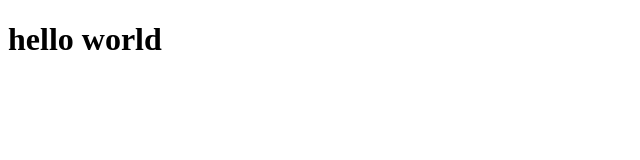
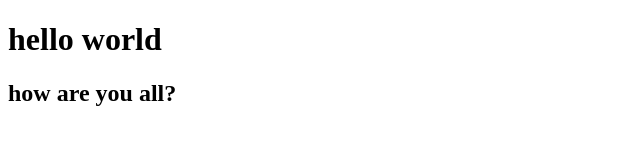
Before and after one commit to MohamedAlyMatar/sprints_git, a plain HTML site: page index.html in a window 1280 px wide. Shown: the whole page, without its empty margins (0-640 px from the left). Drawn offline with Linux system fonts and the light colour scheme.

Commit message:
added new line in index.html

```diff
--- a/index.html
+++ b/index.html
@@ -8,5 +8,6 @@
 </head>
 <body>
     <h1>hello world</h1>
+    <h2>how are you all?</h2>
 </body>
 </html>
```
